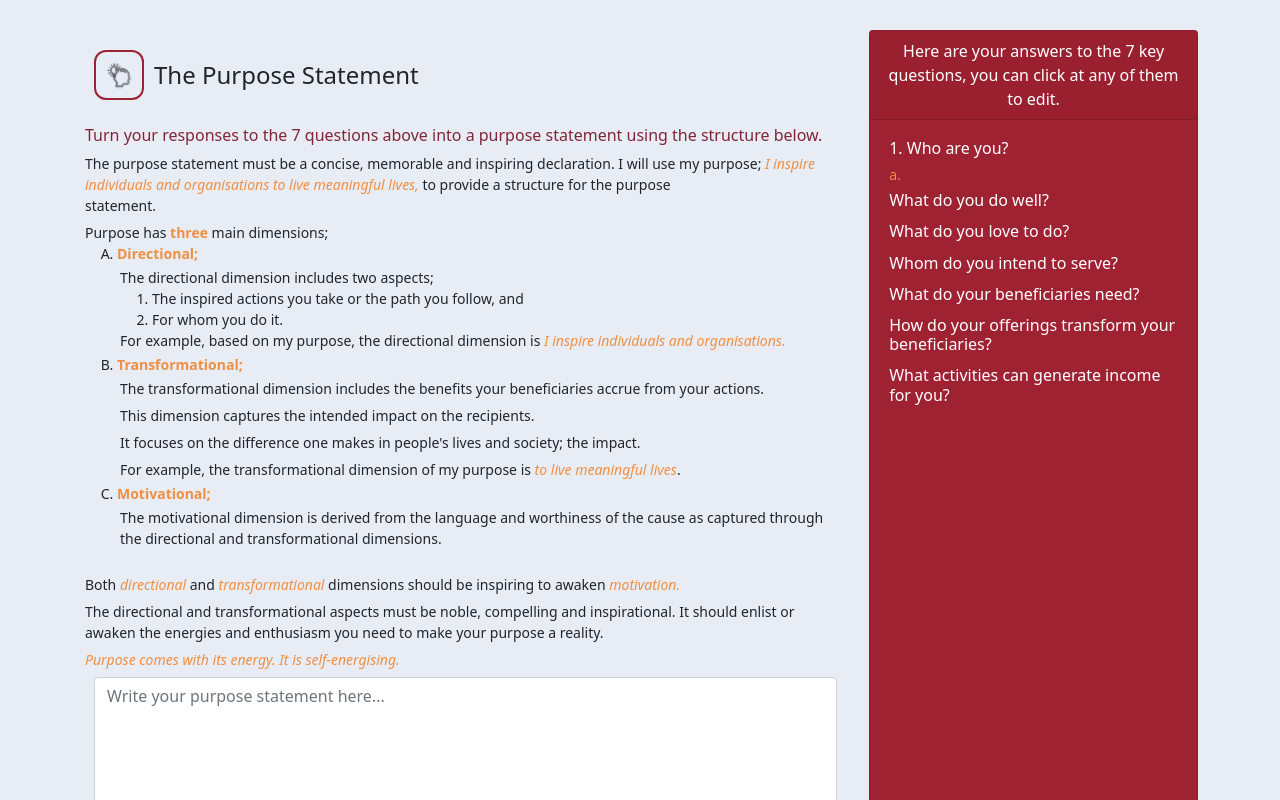
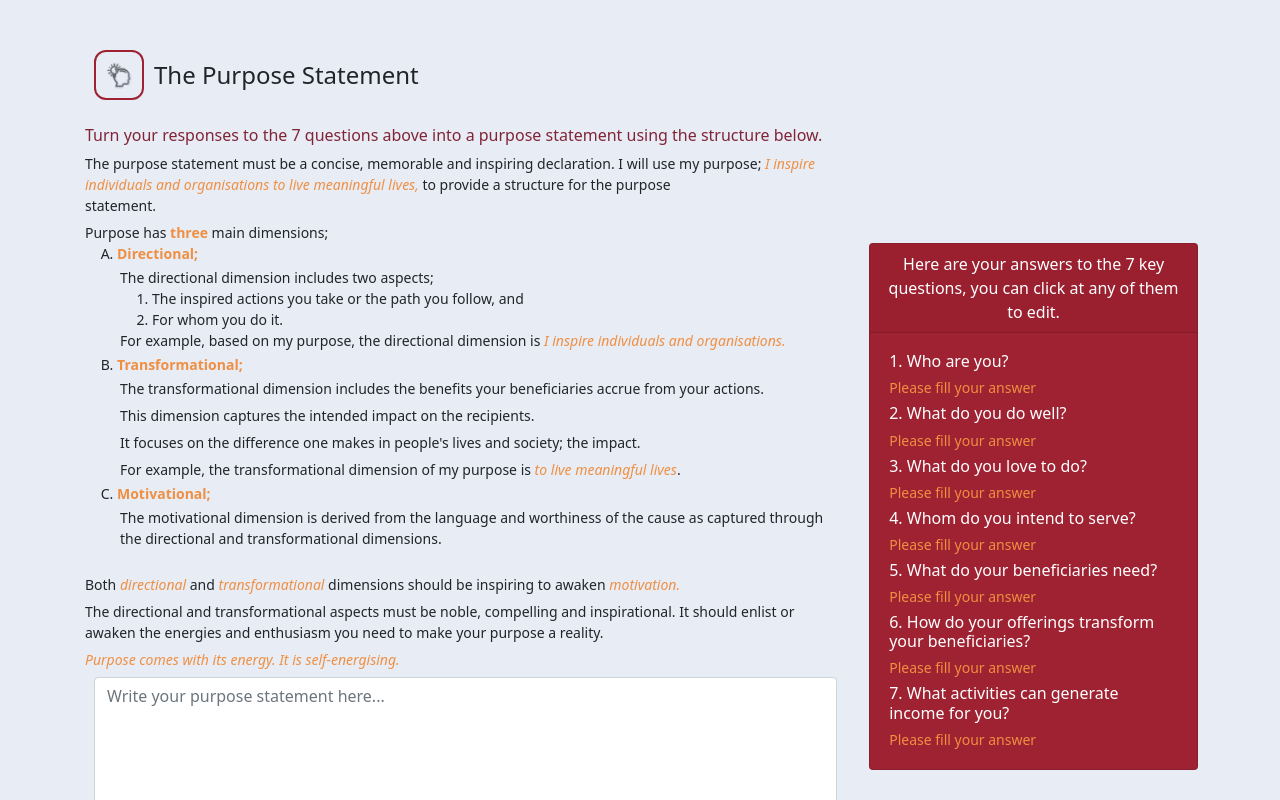
Before and after one commit to wamae-ndiritu/purpose-clarity-tool, a React (Create React App) app in the folder frontend/: page /answers in a window 1280 px wide. Shown: the top 800 px of the page. Built offline with nearby package versions, Linux system fonts and the light colour scheme; no server answers; sample sign-in values are in the browser's storage.

Commit message:
Validate form inputs before submitting

```diff
--- a/frontend/src/components/Answers.js
+++ b/frontend/src/components/Answers.js
@@ -5,6 +5,44 @@ import { useSelector } from "react-redux";
 function Answers() {
   const form = useSelector((state) => state.form);
   const { you, what, love, serve, beneficiaries, transform, income } = form;
+
+  const data = [
+    {
+      id: 1,
+      question: "Who are you?",
+      answer: you,
+    },
+    {
+      id: 2,
+      question: "What do you do well?",
+      answer: what,
+    },
+    {
+      id: 3,
+      question: "What do you love to do?",
+      answer: love,
+    },
+    {
+      id: 4,
+      question: "Whom do you intend to serve?",
+      answer: serve,
+    },
+    {
+      id: 5,
+      question: "What do your beneficiaries need?",
+      answer: beneficiaries,
+    },
+    {
+      id: 6,
+      question: "How do your offerings transform your beneficiaries?",
+      answer: transform,
+    },
+    {
+      id: 7,
+      question: "What activities can generate income for you?",
+      answer: income,
+    },
+  ];
 
   return (
     <div className='container'>
@@ -19,34 +57,21 @@ function Answers() {
           </div>
           <div class='card-body'>
             <ul className='answers-ul'>
-              <li>
-                <h6>1. Who are you?</h6>
-                <p>a. {you}</p>
-              </li>
-              <li>
-                <h6>What do you do well?</h6>
-                <p>{what}</p>
-              </li>
-              <li>
-                <h6>What do you love to do?</h6>
-                <p>{love}</p>
-              </li>
-              <li>
-                <h6>Whom do you intend to serve?</h6>
-                <p>{serve}</p>
-              </li>
-              <li>
-                <h6>What do your beneficiaries need?</h6>
-                <p>{beneficiaries}</p>
-              </li>
-              <li>
-                <h6>How do your offerings transform your beneficiaries?</h6>
-                <p>{transform}</p>
-              </li>
-              <li>
-                <h6>What activities can generate income for you?</h6>
-                <p>{income}</p>
-              </li>
+              {data.map((item) => {
+                const { id, question, answer } = item;
+                return (
+                  <li key={id}>
+                    <h6>
+                      {id}. {question}
+                    </h6>
+                    {answer === "" ? (
+                      <p>Please fill your answer</p>
+                    ) : (
+                      <p>a. {answer}</p>
+                    )}
+                  </li>
+                );
+              })}
             </ul>
           </div>
         </div>
--- a/frontend/src/components/Purposestatement.js
+++ b/frontend/src/components/Purposestatement.js
@@ -15,9 +15,18 @@ function Purposestatement() {
   const [purposeData, setPurposeData] = useState({
     purposestatement: "",
   });
+  const [inputErr, setInputErr] = useState(null);
 
   const handleSubmit = (e) => {
     e.preventDefault();
+    const isValid = validateInput(form);
+    if (!isValid) {
+      setInputErr("All questions not answered!");
+      return;
+    } else if (purposeData.purposestatement === "") {
+      setInputErr("All questions not answered!");
+      return;
+    }
     const details = {
       identity: you,
       strengths: what,
@@ -29,6 +38,19 @@ function Purposestatement() {
       purpose_statement: purposeData.purposestatement,
     };
     dispatch(createItem(details));
+  };
+
+  const validateInput = (form) => {
+    // Returns false if there is an invalid and true if no invalid
+    for (const key in form) {
+      if (form.hasOwnProperty(key)) {
+        if (form[key] === "") {
+          return false;
+        } else {
+          return true;
+        }
+      }
+    }
   };
 
   useEffect(() => {
@@ -137,7 +159,7 @@ function Purposestatement() {
             >
               Submit
             </button>
-            <UtilComponent loading={loading} error={error} />
+            <UtilComponent loading={loading} error={inputErr || error} />
           </div>
         </div>
       </div>
--- a/frontend/src/index.css
+++ b/frontend/src/index.css
@@ -417,6 +417,7 @@ body{
  .answers-row{
     width: 100%;
     display: flex;
+    align-items: center;
     gap: 20px;
     margin: 30px 0;
  }
@@ -429,6 +430,7 @@ body{
     flex: 30%;
     background-color: var(--color-main);
     color: #fff;
+    height: max-content;
  }
 
  .answers-header{
@@ -507,4 +509,14 @@ body{
     font-size: 16px;
  }
 
+ @media (max-width: 768.5px){
+    .answers-row{
+        flex-wrap: wrap;
+    }
+
+    .answers-left, .answers-right{
+        flex: 100%;
+    }
+ }
+
  /* Answers component */
```
